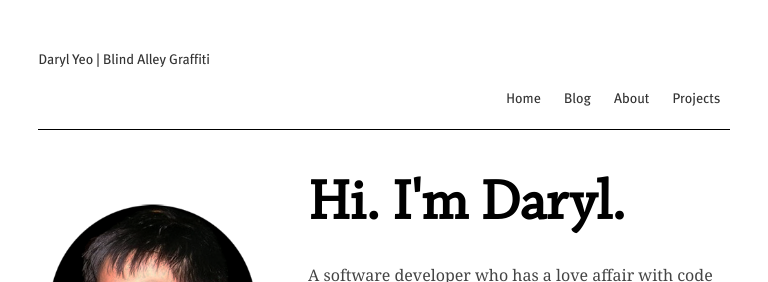
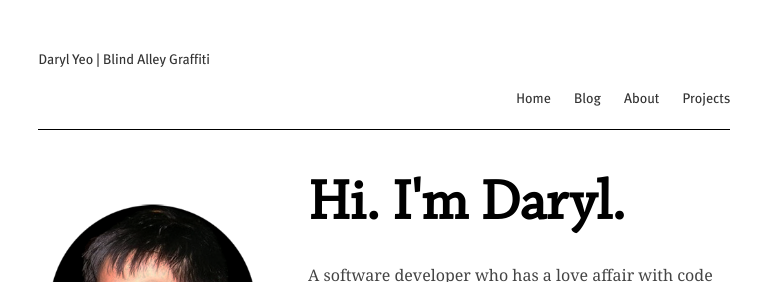
Before and after one commit to aacyun/jianxioy.github.com, a Jekyll site: the page built from index.html, in a window 768 px wide. Shown: the top 282 px of the page. Built offline with Jekyll 4.4.1, drawn with Linux system fonts in a browser that asks for light colours; Markdown is read by kramdown in place of the engine named in the settings.

Commit message:
Fixing mobile.

```diff
--- a/static/css/layout.css
+++ b/static/css/layout.css
@@ -145,7 +145,7 @@ h6 {
 		#nav-primary ul {
    			position: relative;
 			float: right;
-			right: -70px;
+			right: -80px;
 		}
 	}
 
```
